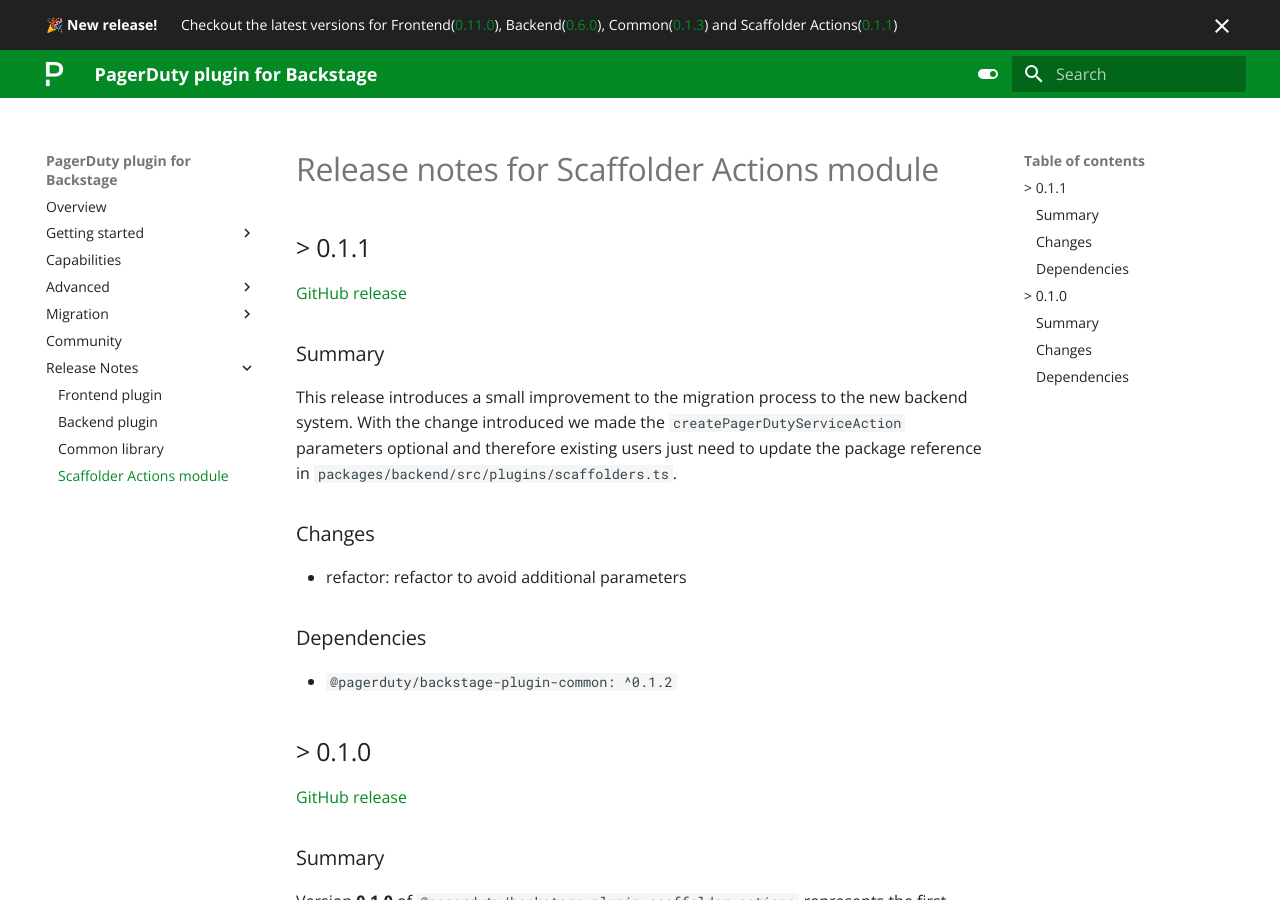
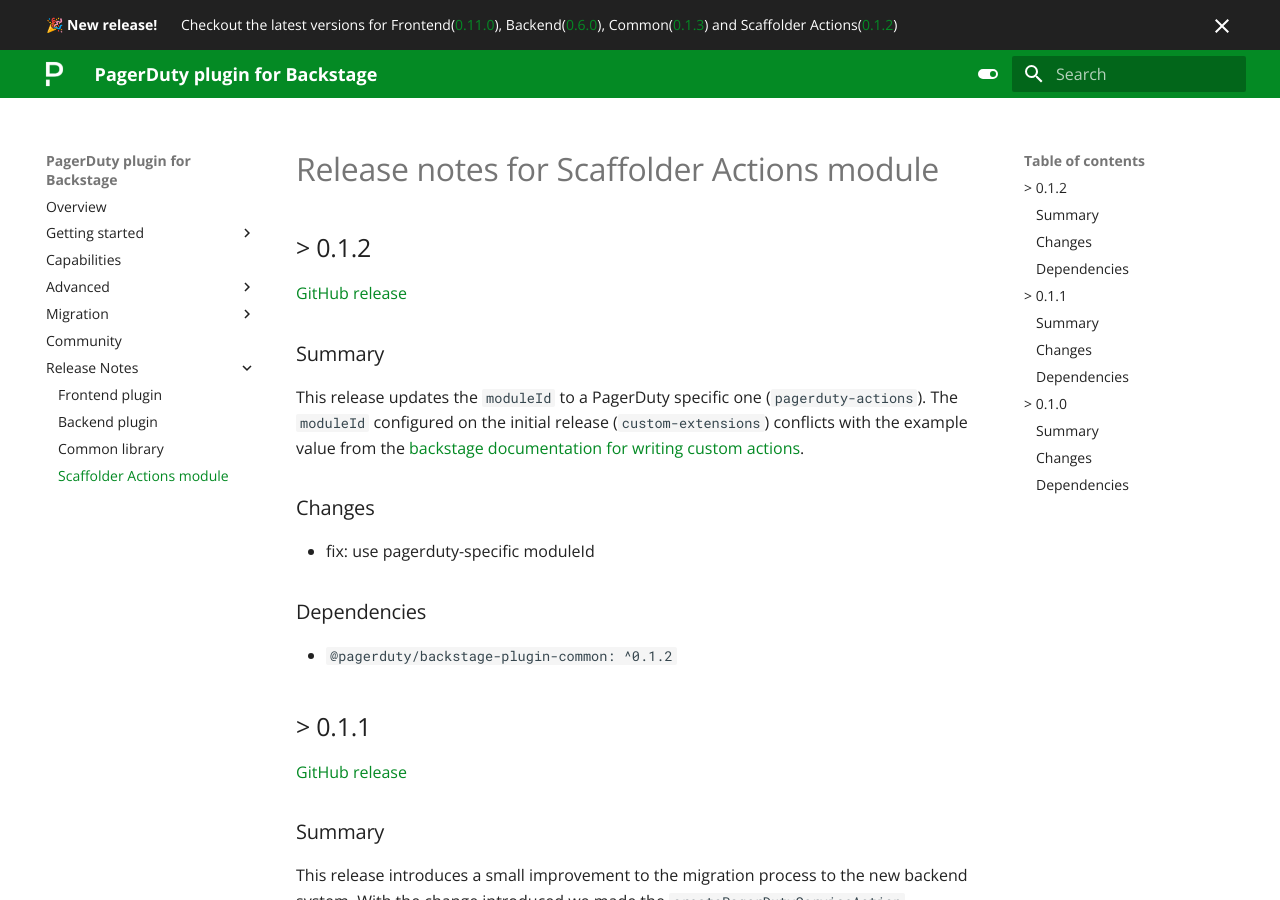
Before and after one commit to PagerDuty/backstage-plugin-docs, an MkDocs documentation site: the page built from docs/release-notes/scaffolder-actions.md, in a window 1280 px wide and 900 px high. Built offline with MkDocs 1.6.1 and Material for MkDocs 9.7.7, drawn with Linux system fonts in a browser that asks for light colours.

Commit message:
docs: updated moduleId on scaffolder actions package
Signed-off-by: Tiago Barbosa <tbarbos@hotmail.com>

```diff
--- a/docs/release-notes/scaffolder-actions.md
+++ b/docs/release-notes/scaffolder-actions.md
@@ -1,4 +1,20 @@
 # Release notes for Scaffolder Actions module
+
+## > 0.1.2
+
+[GitHub release](https://github.com/PagerDuty/backstage-plugin-scaffolder-actions/releases/tag/0.1.2)
+
+### Summary
+
+This release updates the `moduleId` to a PagerDuty specific one (`pagerduty-actions`). The `moduleId` configured on the initial release (`custom-extensions`) conflicts with the example value from the [backstage documentation for writing custom actions](https://backstage.io/docs/features/software-templates/writing-custom-actions#register-action-with-new-backend-system).
+
+### Changes
+
+- fix: use pagerduty-specific moduleId
+
+### Dependencies
+
+- `@pagerduty/backstage-plugin-common: ^0.1.2`
 
 ## > 0.1.1
 
--- a/overrides/main.html
+++ b/overrides/main.html
@@ -3,7 +3,7 @@
 {% block announce %}
 <div>
     <p>
-        <strong>🎉 New release!</strong> <span style="margin-left: 20px;"> Checkout the latest versions for Frontend(<a href="/backstage-plugin-docs/release-notes/frontend/#0110">0.11.0</a>), Backend(<a href="/backstage-plugin-docs/release-notes/backend/#060">0.6.0</a>), Common(<a href="/backstage-plugin-docs/release-notes/common/#013">0.1.3</a>) and Scaffolder Actions(<a href="/backstage-plugin-docs/release-notes/scaffolder-actions/#011">0.1.1</a>) </span>
+        <strong>🎉 New release!</strong> <span style="margin-left: 20px;"> Checkout the latest versions for Frontend(<a href="/backstage-plugin-docs/release-notes/frontend/#0110">0.11.0</a>), Backend(<a href="/backstage-plugin-docs/release-notes/backend/#060">0.6.0</a>), Common(<a href="/backstage-plugin-docs/release-notes/common/#013">0.1.3</a>) and Scaffolder Actions(<a href="/backstage-plugin-docs/release-notes/scaffolder-actions/#012">0.1.2</a>) </span>
     </p>
 </div>
 {% endblock %}
```
